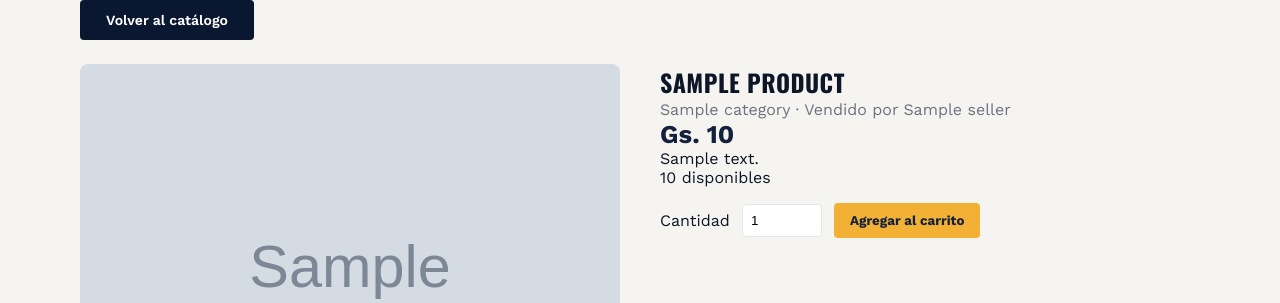
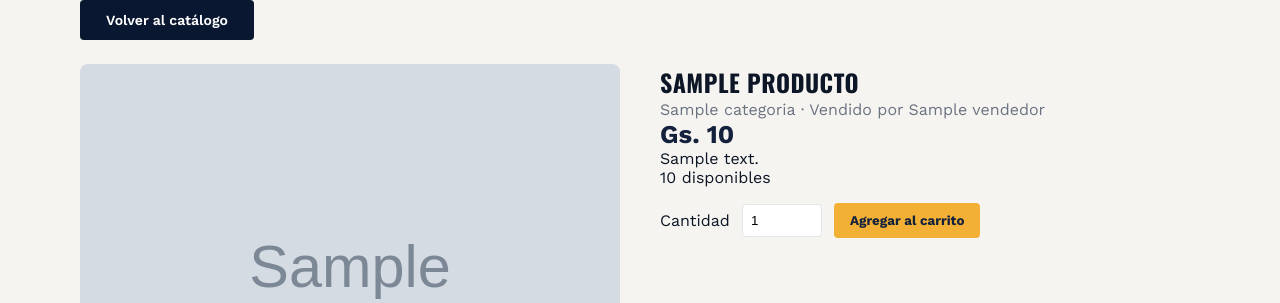
Before and after one commit to AntonellaAB/NexusShop, a Django app: template products/templates/products/product_detail.html in a window 1280 px wide. Shown: the part 77-380 px from the top of the page. Run offline with Django 5.2, Linux system fonts and the light colour scheme; the template is opened without the code that fills it: most values are stand-ins (such as "Sample title", 1, 10 or a date in 2020); grey boxes marked "Sample" are stand-in pictures.

Commit message:
fix: nombres en español y carrito con la clase Cart

```diff
--- a/products/templates/products/product_detail.html
+++ b/products/templates/products/product_detail.html
@@ -1,6 +1,6 @@
 {% extends "accounts/base.html" %}
 {% load static %}
-{% block title %}{{ product.name }} · SB Metalúrgica{% endblock %}
+{% block title %}{{ producto.nombre }} · SB Metalúrgica{% endblock %}
 
 {% block content %}
 <link rel="stylesheet" href="{% static 'products/css/catalog.css' %}">
@@ -12,31 +12,31 @@
 
     <div class="product-detail__layout">
       <div class="product-detail__img">
-        {% if product.image %}
-          <img src="{{ product.image.url }}" alt="{{ product.name }}">
+        {% if producto.imagen %}
+          <img src="{{ producto.imagen.url }}" alt="{{ producto.nombre }}">
         {% else %}
           <div class="product-card__noimg">Sin imagen</div>
         {% endif %}
       </div>
 
       <div class="product-detail__info">
-        <h1>{{ product.name }}</h1>
+        <h1>{{ producto.nombre }}</h1>
         <p class="product-detail__meta">
-          {% if product.category %}{{ product.category.name }} · {% endif %}Vendido por {{ product.seller }}
+          {% if producto.categoria %}{{ producto.categoria.nombre }} · {% endif %}Vendido por {{ producto.vendedor }}
         </p>
-        <p class="price price--big">Gs. {{ product.price|floatformat:0 }}</p>
+        <p class="price price--big">Gs. {{ producto.precio|floatformat:"0g" }}</p>
 
-        {% if product.description %}
-          <div class="product-detail__desc">{{ product.description|linebreaks }}</div>
+        {% if producto.descripcion %}
+          <div class="product-detail__desc">{{ producto.descripcion|linebreaks }}</div>
         {% endif %}
 
-        {% if product.stock > 0 %}
-          <p class="stock">{{ product.stock }} disponibles</p>
+        {% if producto.existencias > 0 %}
+          <p class="stock">{{ producto.existencias }} disponibles</p>
           {# TODO: action="#" -> url de agregar al carrito (la define Vicente) #}
           <form method="post" action="#" class="add-form">
             {% csrf_token %}
             <label for="quantity">Cantidad</label>
-            <input id="quantity" type="number" name="quantity" value="1" min="1" max="{{ product.stock }}">
+            <input id="quantity" type="number" name="quantity" value="1" min="1" max="{{ producto.existencias }}">
             <button type="submit" class="btn">Agregar al carrito</button>
           </form>
         {% else %}
```
Also changed, not shown: orders/templates/orders/cart.html (+9 -12 lines), products/templates/products/catalog.html (+8 -8 lines).
